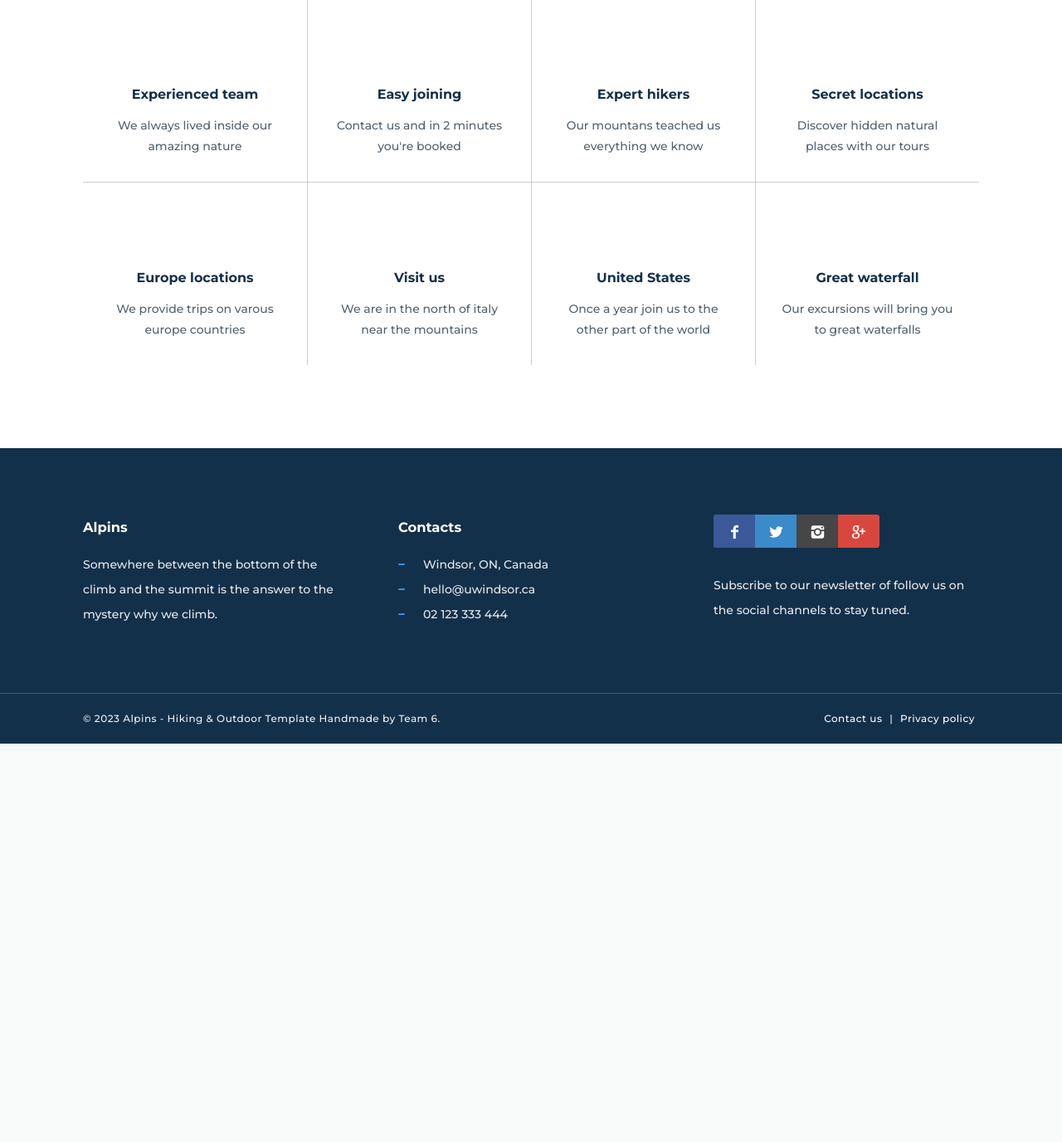
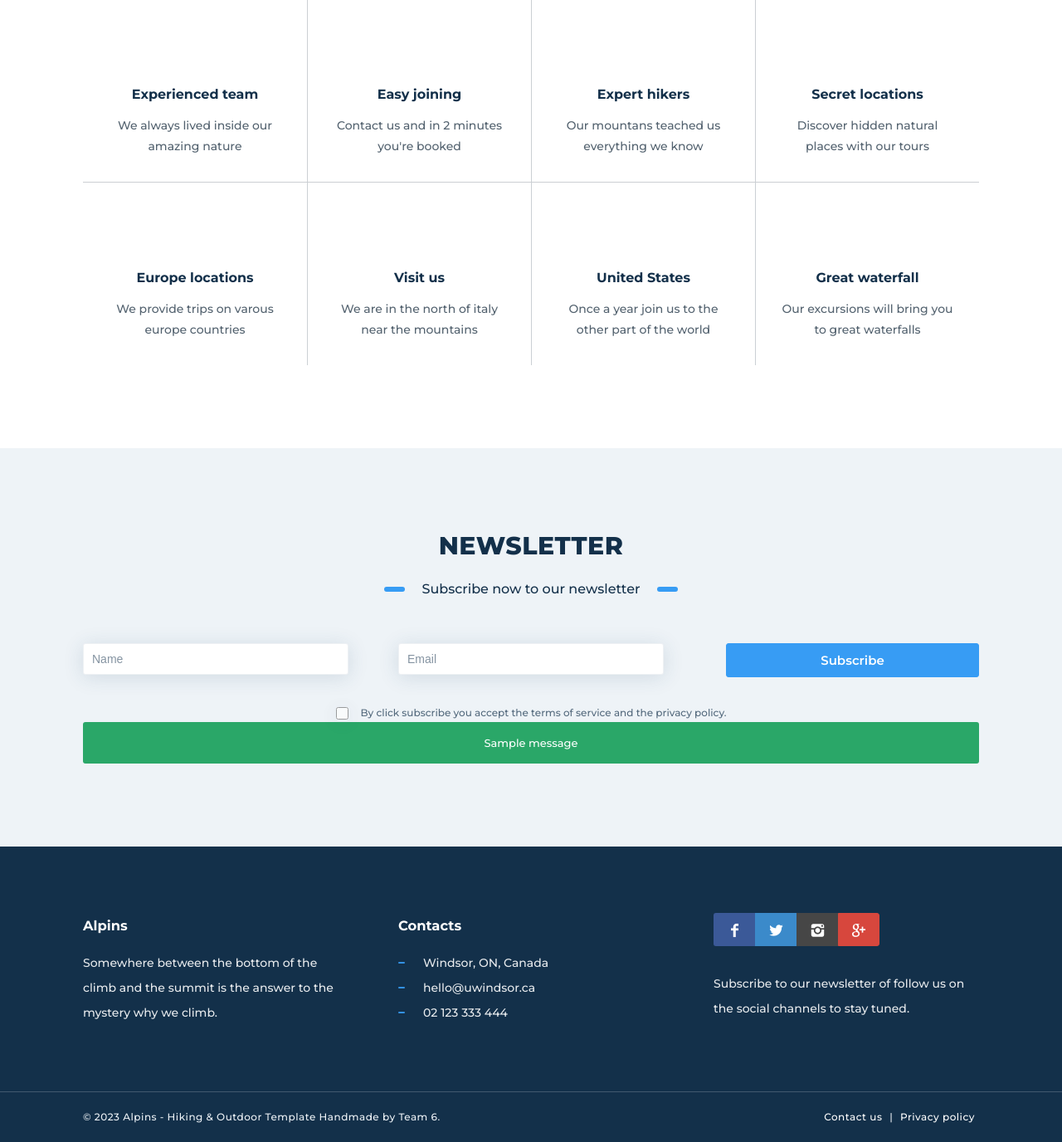
Before and after one commit to Jaydeep21/TrekkingProject, a Django app: page / in a window 1280 px wide. Shown: the part 2599-3975 px from the top of the page at 83% size. Before the commit the page ends 3495 px from the top, so only its background shows below. Run offline with Django 4.2, Linux system fonts and the light colour scheme; tables that the repository leaves empty hold one stand-in row (values such as "Sample post"); grey boxes marked "Sample" are stand-in pictures; one stand-in notice (Sample message) is shown; some libraries are stand-ins or nearby versions; some web fonts are replaced.

Commit message:
adding newsletter functionality

```diff
--- a/main/admin.py
+++ b/main/admin.py
@@ -1,8 +1,9 @@
 from django.contrib import admin
-from main.models import Customer , Guide, Hike, EnrolledHikers
+from main.models import Customer , Guide, Hike, EnrolledHikers, NewsLetter
 
 # Register your models here.
 admin.site.register(Customer)
 admin.site.register(Guide)
 admin.site.register(Hike)
 admin.site.register(EnrolledHikers)
+admin.site.register(NewsLetter)
--- a/main/models.py
+++ b/main/models.py
@@ -65,3 +65,7 @@ class EnrolledHikers(models.Model):
 
     class Meta:
         unique_together = ('user', 'hike',)
+
+class NewsLetter(models.Model):
+    name = models.CharField(max_length=1000)
+    email = models.EmailField(max_length = 254)
--- a/main/templates/index.html
+++ b/main/templates/index.html
@@ -354,13 +354,14 @@
             </table>
         </div>
     </section>
-    {% comment %} <section class="section-base section-color">
+    <section class="section-base section-color">
         <div class="container">
             <div class="title align-center">
                 <h2>Newsletter</h2>
                 <p>Subscribe now to our newsletter</p>
             </div>
-            <form data-anima="fade-in" data-time="1000" action="https://templates.themekit.dev/alpins/HTWF/scripts/php/contact-form.php" class="form-box form-ajax form-inline align-center" method="post" data-email="example@domain.com">
+            <form data-anima="fade-in" data-time="1000" action="{% url 'main:index' %}" class="form-box form-inline align-center" method="post" >
+                {% csrf_token %}
                 <div class="row">
                     <div class="col-lg-4">
                         <input id="name" name="name" placeholder="Name" type="text" class="input-text" required>
@@ -378,14 +379,21 @@
                         </div>
                     </div>
                 </div>
-                <div class="success-box">
-                    <div class="alert alert-success">Congratulations. You're now a subscriber!</div>
+                {% if messages %}
+                    {% for message in messages %}
+                <div class="{{ message.tags }}-box">
+                    <div class="alert alert-success">{{ message }}</div>
                 </div>
+
+                    {% endfor %}
+                {% endif %}
+                {% comment %} {% if error %}
                 <div class="error-box">
                     <div class="alert alert-warning">Error, please retry. Your message has not been sent.</div>
                 </div>
+                {% endif %} {% endcomment %}
             </form>
         </div>
-    </section> {% endcomment %}
+    </section>
 </main>
 {% endblock %}
--- a/main/templatetags/custom_tags.py
+++ b/main/templatetags/custom_tags.py
@@ -3,5 +3,5 @@ from django import template
 register = template.Library()
 
 @register.filter(name='subtract')
-def upper(a,b):
+def subtract(a,b):
   return a-b
--- a/main/views.py
+++ b/main/views.py
@@ -1,8 +1,10 @@
 from django.shortcuts import render, redirect, get_object_or_404
 from django.views import View
+from django.urls import reverse
+from django.http import HttpResponseRedirect
 from django.contrib.auth import authenticate, login, logout
 from .forms import  UserLoginForm
-from .models import Customer, Hike, Guide, EnrolledHikers
+from .models import Customer, Hike, Guide, EnrolledHikers, NewsLetter
 from django.contrib.auth.hashers import make_password
 from django.contrib.auth.decorators import login_required
 from django.core.mail import EmailMultiAlternatives
@@ -10,12 +12,25 @@ from django.template.loader import get_template
 from django.views.decorators.debug import sensitive_variables
 from django.conf import settings
 from django.db.models import F
+from django.contrib import messages
 
 # Create your views here.
 def base(request):
     return render(request, 'base.html')
 
 def index(request):
+    list(messages.get_messages(request))
+    if request.method == 'POST':
+        if NewsLetter.objects.filter(email = request.POST.get("email")):
+            messages.error(request, 'You are already registered with us!')
+            return HttpResponseRedirect(reverse('main:index'))
+        else:
+            newsLetter = NewsLetter()
+            newsLetter.name =  request.POST.get("name")
+            newsLetter.email =  request.POST.get("email")
+            newsLetter.save()
+            messages.success(request, 'You are successfully registered with us!')
+            return HttpResponseRedirect(reverse("main:index"))
     return render(request, 'index.html', {"treks": Hike.objects.all()})
 
 def singleTrek(request, id):
```
Also changed, not shown: main/migrations/0008_newsletter.py (added).
